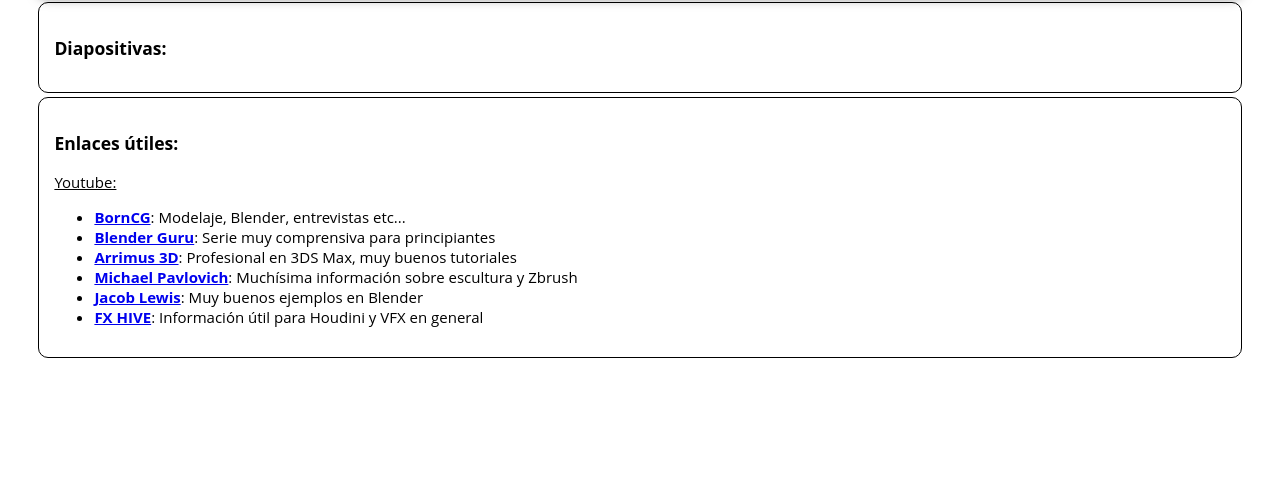
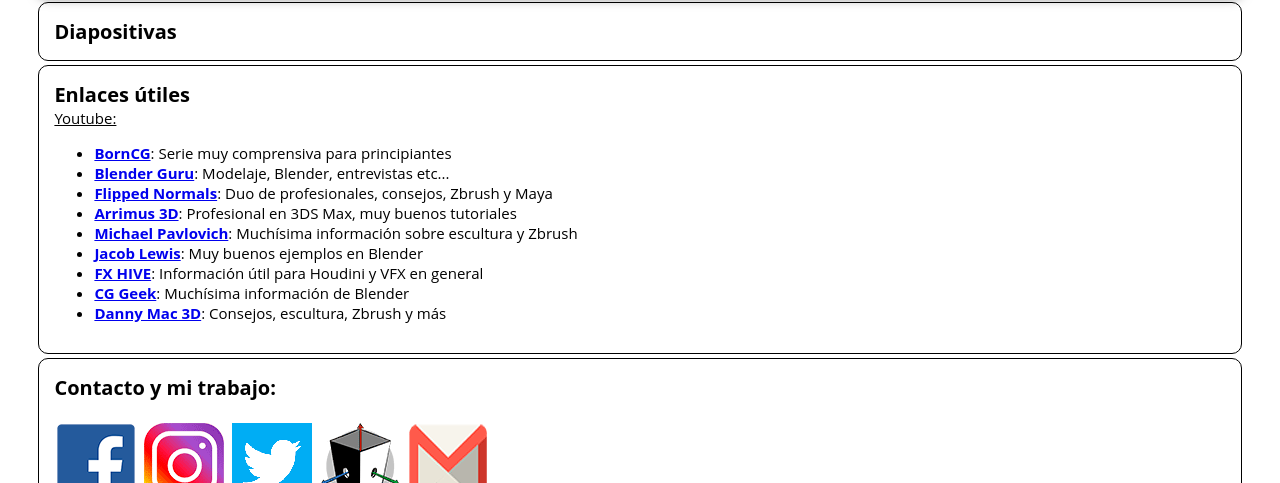
Before and after one commit to Giantswing/CharlaADD, a plain HTML site: page index.html in a window 1280 px wide. Shown: the part 165-648 px from the top of the page. Drawn offline with Linux system fonts and the light colour scheme.

Commit message:
información de contacto

```diff
--- a/index.html
+++ b/index.html
@@ -13,16 +13,18 @@
 
         <div class="main">
         <div id="diapositivas">
-        <h3>Diapositivas:</h3>
+        <div class="textTitle">Diapositivas</div>
         </div>
 
         <div id="enlaces">
-        <h3>Enlaces útiles:</h3>
+        <div class="textTitle">Enlaces útiles</div>
         <u>Youtube:</u><br>
         <ul>
-            <li><a href="https://www.youtube.com/user/cgboorman/videos" target="_blank">BornCG</a>: Modelaje, Blender, entrevistas etc...</li>
+            <li><a href="https://www.youtube.com/user/cgboorman/videos" target="_blank">BornCG</a>: Serie muy comprensiva para principiantes</li>
 
-            <li><a href="https://www.youtube.com/user/AndrewPPrice/videos" target="_blank">Blender Guru</a>: Serie muy comprensiva para principiantes</li>
+            <li><a href="https://www.youtube.com/user/AndrewPPrice/videos" target="_blank">Blender Guru</a>: Modelaje, Blender, entrevistas etc...</li>
+
+            <li><a href="https://www.youtube.com/user/FlippedNormalsTuts/videos" target="_blank">Flipped Normals</a>: Duo de profesionales, consejos, Zbrush y Maya</li>
 
             <li><a href="https://www.youtube.com/channel/UCSLLdTBwLMfTKWS56tOiQpw/videos" target="_blank">Arrimus 3D</a>: Profesional en 3DS Max, muy buenos tutoriales</li>
 
@@ -32,10 +34,28 @@
 
             <li><a href="https://www.youtube.com/user/FXHIVE/videos" target="_blank">FX HIVE</a>: Información útil para Houdini y VFX en general</li>
 
+            <li><a href="https://www.youtube.com/user/Blenderfan93/videos" target="_blank">CG Geek</a>: Muchísima información de Blender</li>
+
+            <li><a href="https://www.youtube.com/user/djmccabie/videos" target="_blank">Danny Mac 3D</a>: Consejos, escultura, Zbrush y más</li>
+
+
+
 
         </ul>
         </div>
+        <div id="otros">
+            <div class="textTitle">Contacto y mi trabajo:</div><br>
+            <a href="https://www.facebook.com/alejandro.pinoalcalde"><img src="IMG/icon/iconofb.png"></a>
 
+            <a href="https://www.instagram.com/giantswing1/"><img src="IMG/icon/iconoig.png"></a>
+
+            <a href="https://twitter.com/_giantSwing"><img src="IMG/icon/iconotw.png"></a>
+
+            <a href="https://giantswing.github.io/internal-geometry-website/index.html"><img src="IMG/icon/iconointernal.png"></a>
+
+            <a href="mailto:alejandropino88@gmail.com"><img src="IMG/icon/iconogmail.png"></a>
+
+        </div>
         </div>
     </body>
 </html>
--- a/style.css
+++ b/style.css
@@ -14,7 +14,7 @@ body {
     text-align: center;
 }
 
-#diapositivas, #enlaces {
+#diapositivas, #enlaces, #otros {
     border-style: solid;
     border-radius: 10px;
     border-width: 1px;
@@ -25,3 +25,12 @@ body {
 a{
     font-weight: bold;
 }
+
+.textTitle{
+    font-size: 20px;
+    font-weight: bold;
+}
+
+img{
+    margin: 2px;
+}
```
Also changed, not shown: IMG/icon/iconofb.png (added), IMG/icon/iconogmail.png (added), IMG/icon/iconoig.png (added), IMG/icon/iconointernal.png (added), IMG/icon/iconotw.png (added).
